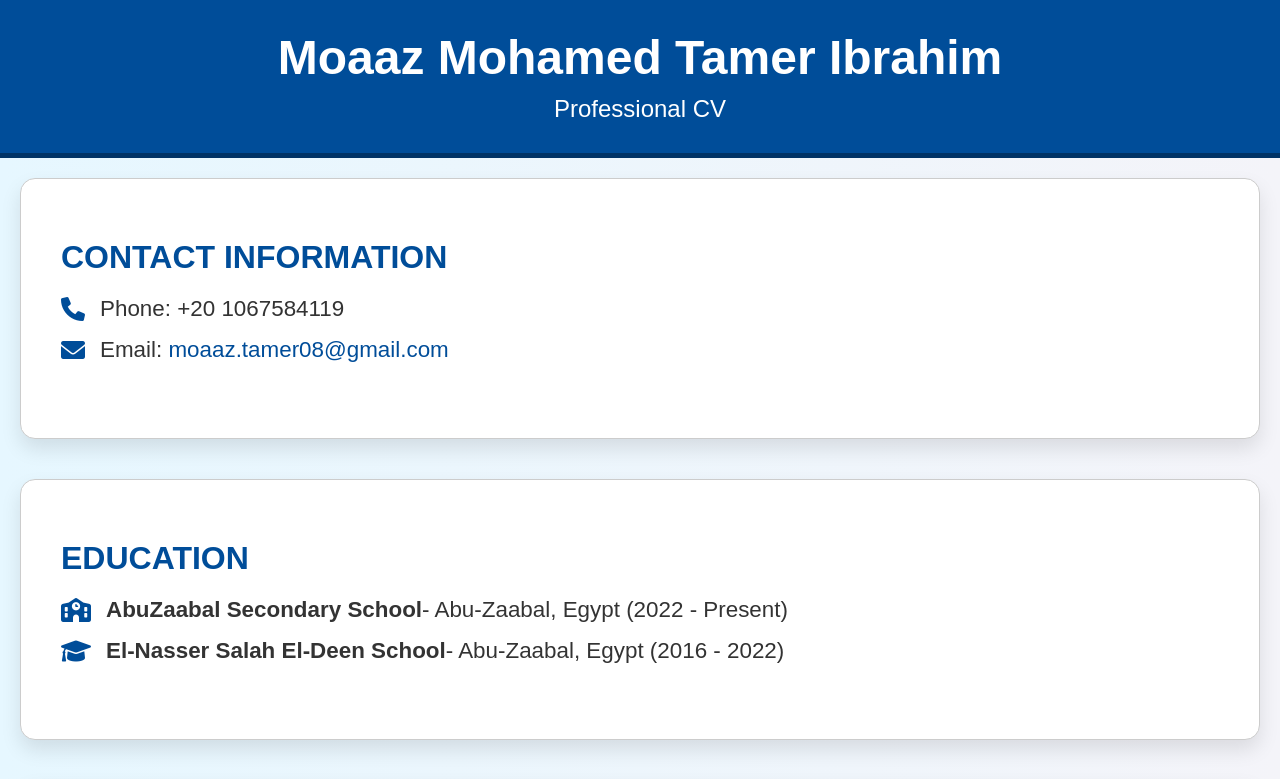
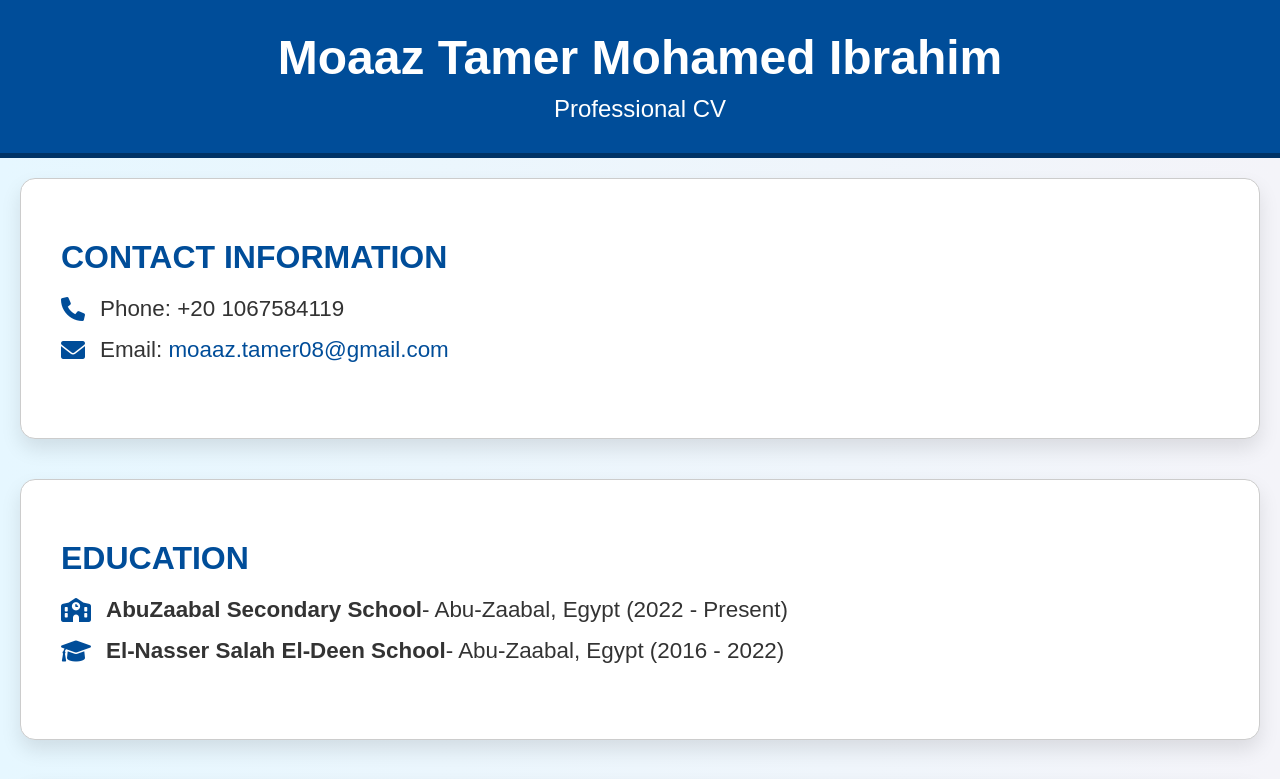
Before and after one commit to muaztamer/moaaz-cv, a plain HTML site: page index.html in a window 1280 px wide. Shown: the top 779 px of the page. Drawn offline with Linux system fonts and the light colour scheme.

Commit message:
Update index.html

```diff
--- a/index.html
+++ b/index.html
@@ -149,7 +149,7 @@
 </head>
 <body>
   <header>
-    <h1>Moaaz Mohamed Tamer Ibrahim</h1>
+    <h1>Moaaz Tamer Mohamed Ibrahim</h1>
     <p>Professional CV</p>
   </header>
 
```
